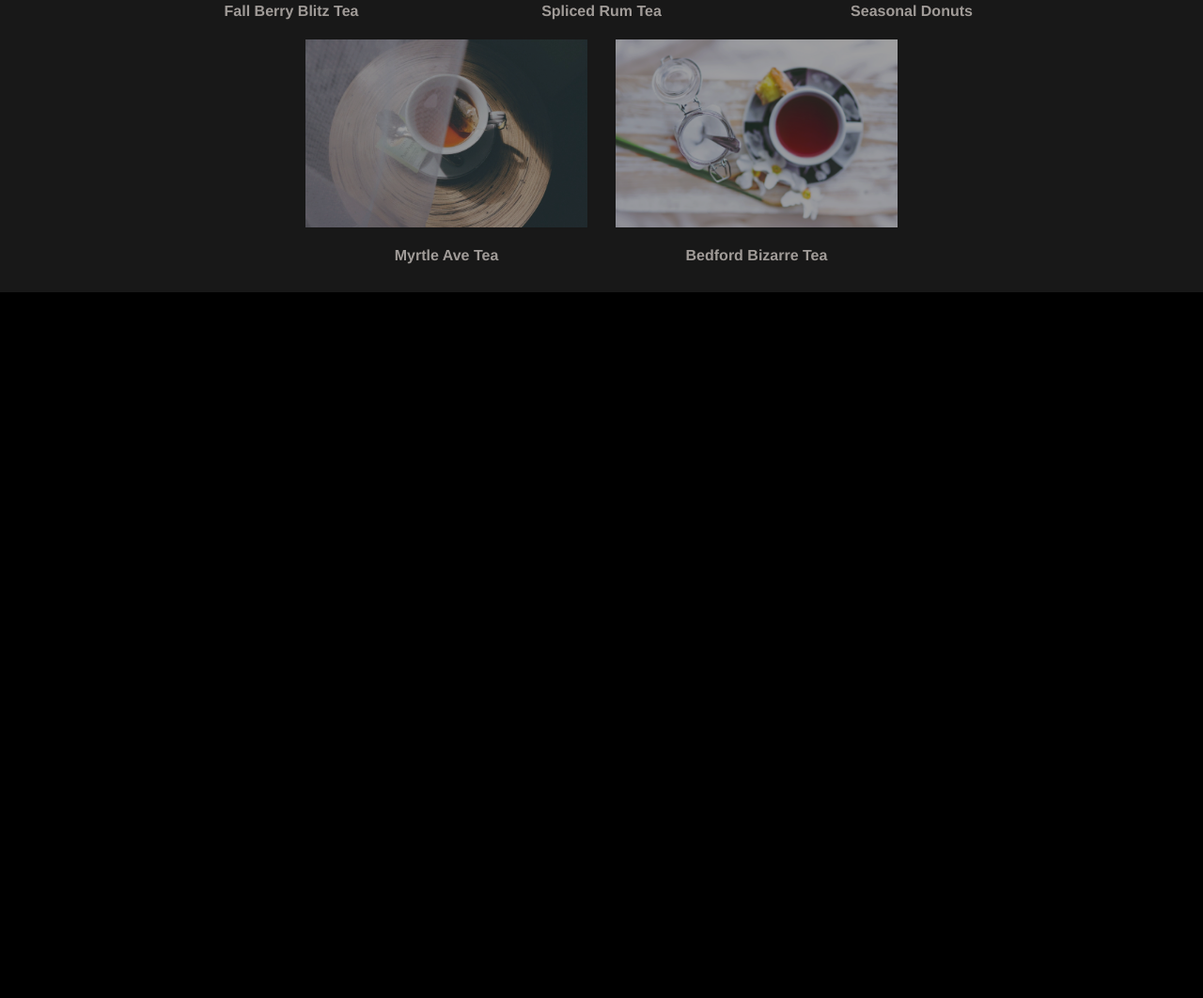
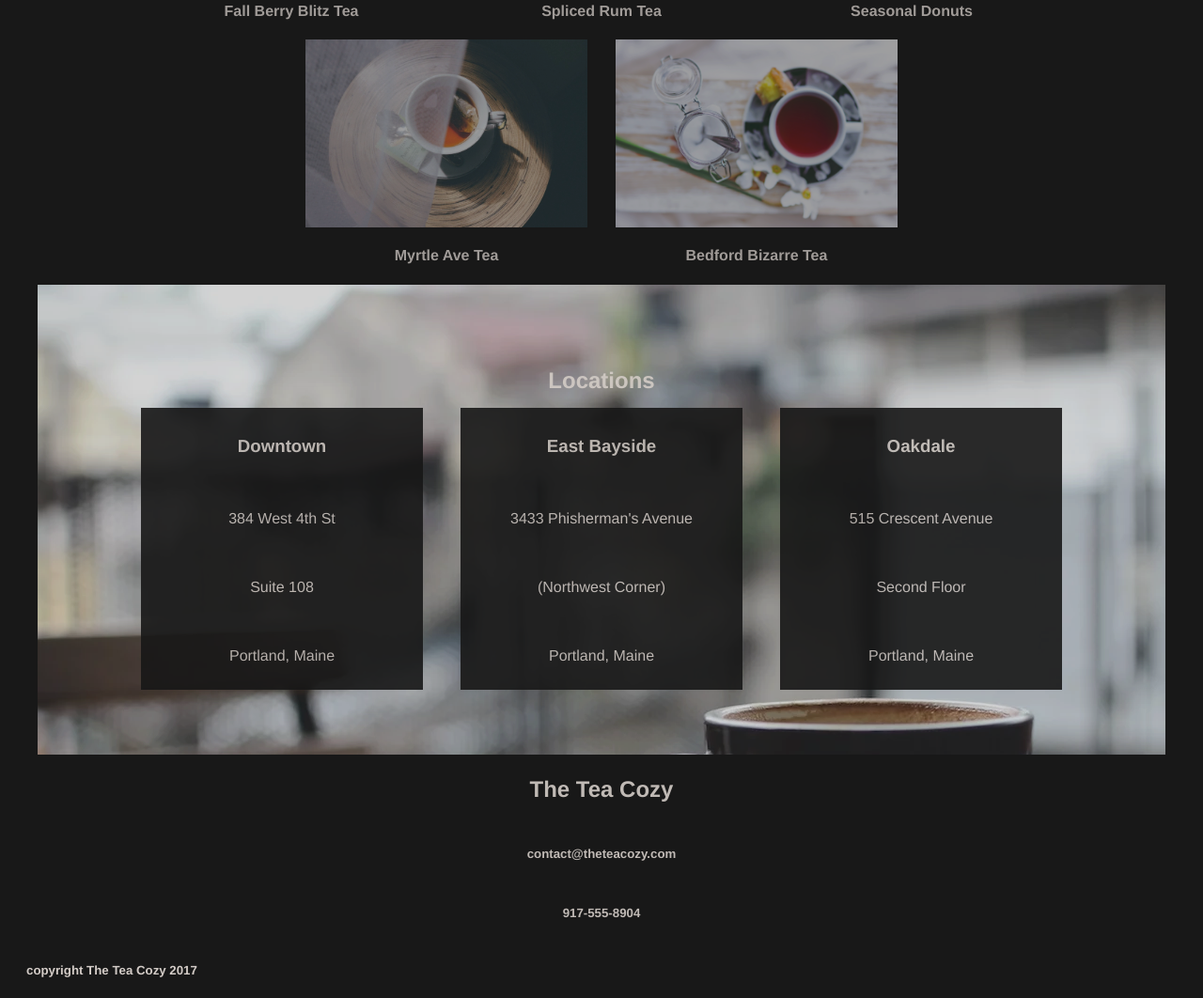
Before and after one commit to ctturuk/TeaCozy-WP, a plain HTML site: page index.html in a window 1280 px wide. Shown: the part 1155-2217 px from the top of the page at 94% size. Before the commit the page ends 1466 px from the top, so only its background shows below. Drawn offline with Linux system fonts and the light colour scheme; a web font is replaced by a local one.

Commit message:
Final html and css code

```diff
--- a/index.html
+++ b/index.html
@@ -60,11 +60,43 @@
                 <img src="./resources/img-bedford-bizarre.webp" alt="Bedford Bizarre Tea">
                 <h4>Bedford Bizarre Tea</h4>
             </section>
-
         </section>
     </section>
 
+    <section class="locations">
+            <h2 class="l-head">Locations</h2>
 
+        <section class="l-summary">
+            <section class="l-details">
+                    <h3>Downtown</h3>
+                    <p>384 West 4th St</p>
+                    <p>Suite 108</p>
+                    <p>Portland, Maine</p>
+            </section>
+
+            <section class="l-details">
+                    <h3>East Bayside</h3>
+                    <p>3433 Phisherman's Avenue</p>
+                    <p>(Northwest Corner)</p>
+                    <p>Portland, Maine</p>
+            </section>
+
+            <section class="l-details">
+                    <h3>Oakdale</h3>
+                    <p>515 Crescent Avenue</p>
+                    <p>Second Floor</p>
+                    <p>Portland, Maine</p>
+            </section>
+        </section>
+    </section>
+
+    <section class="footer">
+            <h2>The Tea Cozy</h2>
+            <h5>contact@theteacozy.com</h5>
+            <h5>917-555-8904</h5>
+    </section>
+
+    <h5 class="copyright">copyright The Tea Cozy 2017</h5>
 
   </body>
 </html>
--- a/style/styles.css
+++ b/style/styles.css
@@ -1,18 +1,23 @@
+/* General Styles */
+
 * {
     font-family: Helvetica;
     color: seashell;
     opacity: 0.9;
     text-align: center;
-}
-
-body {
     background-color: black;
 }
 
 ul li {
     list-style: none;
-    font-size: 22px;;
+    font-size: 22px;
 }
+
+a {
+    color: seashell;
+}
+
+
 
 .header {
     display: flex;
@@ -60,6 +65,7 @@ margin: auto;
 
 .mission {
     background-color: black;
+    opacity: 1;
     width: 100%;
     height: 100px;
     display: flex;
@@ -70,7 +76,6 @@ margin: auto;
 
 .tea {
     width: 1000px;
-
     display: inline-flex;
     flex-direction: column;
 
@@ -90,3 +95,57 @@ margin: auto;
     flex-direction: column;
     justify-content: space-between;
 }
+
+
+.l-head, .l-summary {
+    background-color: transparent !important;
+}
+
+.locations {
+    background-image: url("../resources/img-locations-background.webp");
+    width: 1200px;
+    height: 500px;
+    display: inline-flex;
+    flex-direction: column;
+    justify-content: center;
+    align-items: center;
+}
+
+.l-head {
+    margin-bottom: 15px;
+}
+
+.l-summary {
+    display: flex;
+    height: 300px;
+}
+
+.l-details {
+    background-color: black !important;
+    opacity: 1 !important;
+    width: 300px;
+    height: 300px;
+    margin: 0px 20px;
+    display: flex;
+    flex-direction: column;
+    justify-content: space-around;
+}
+
+
+/* Footer Styles */
+
+.footer {
+    height: 200px;
+    display: flex;
+    flex-direction: column;
+    justify-content: space-around;
+}
+
+.footer h2, .footer h5 {
+    margin: 0;
+}
+
+.copyright {
+    margin-left: 20px;
+    text-align: left;
+}
```
